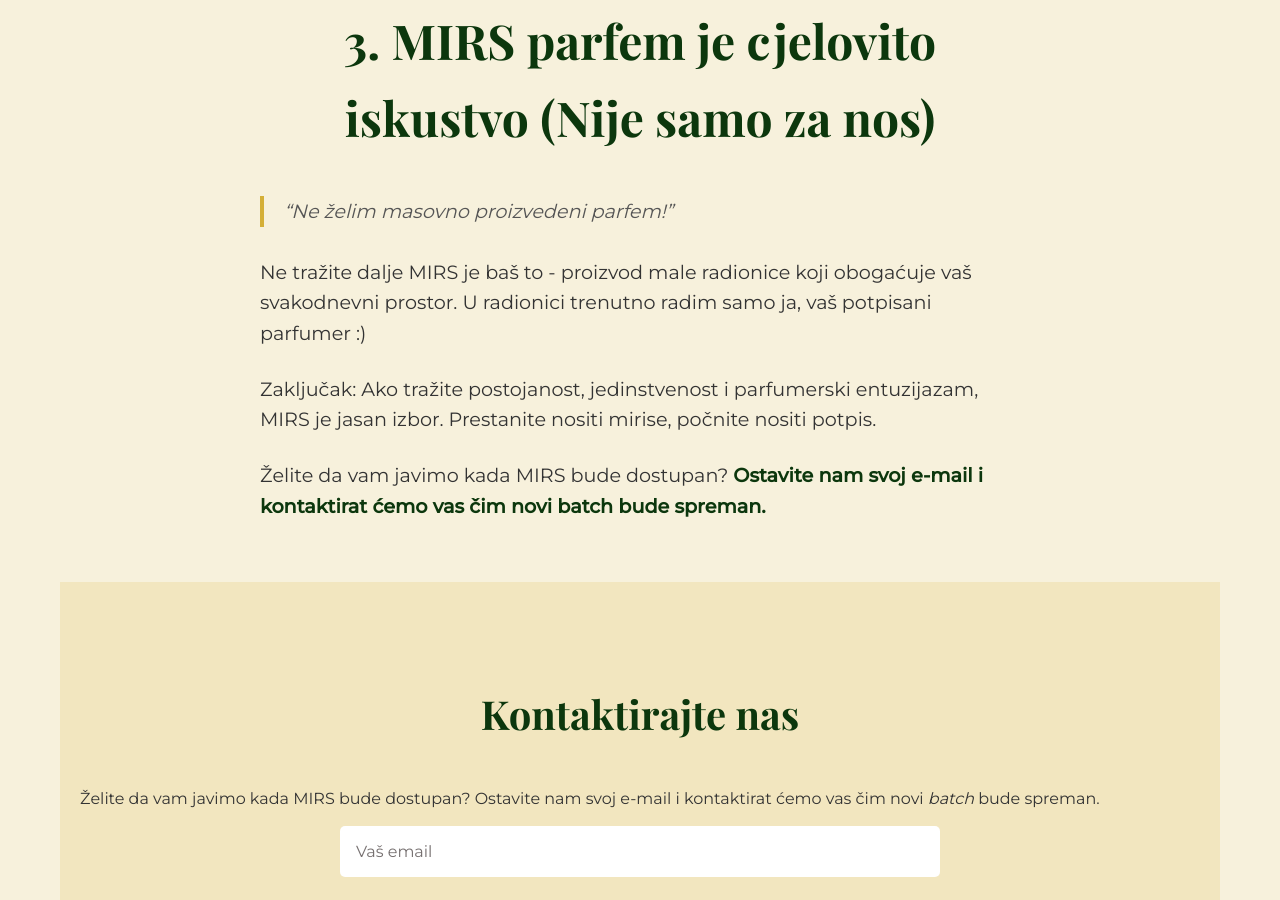
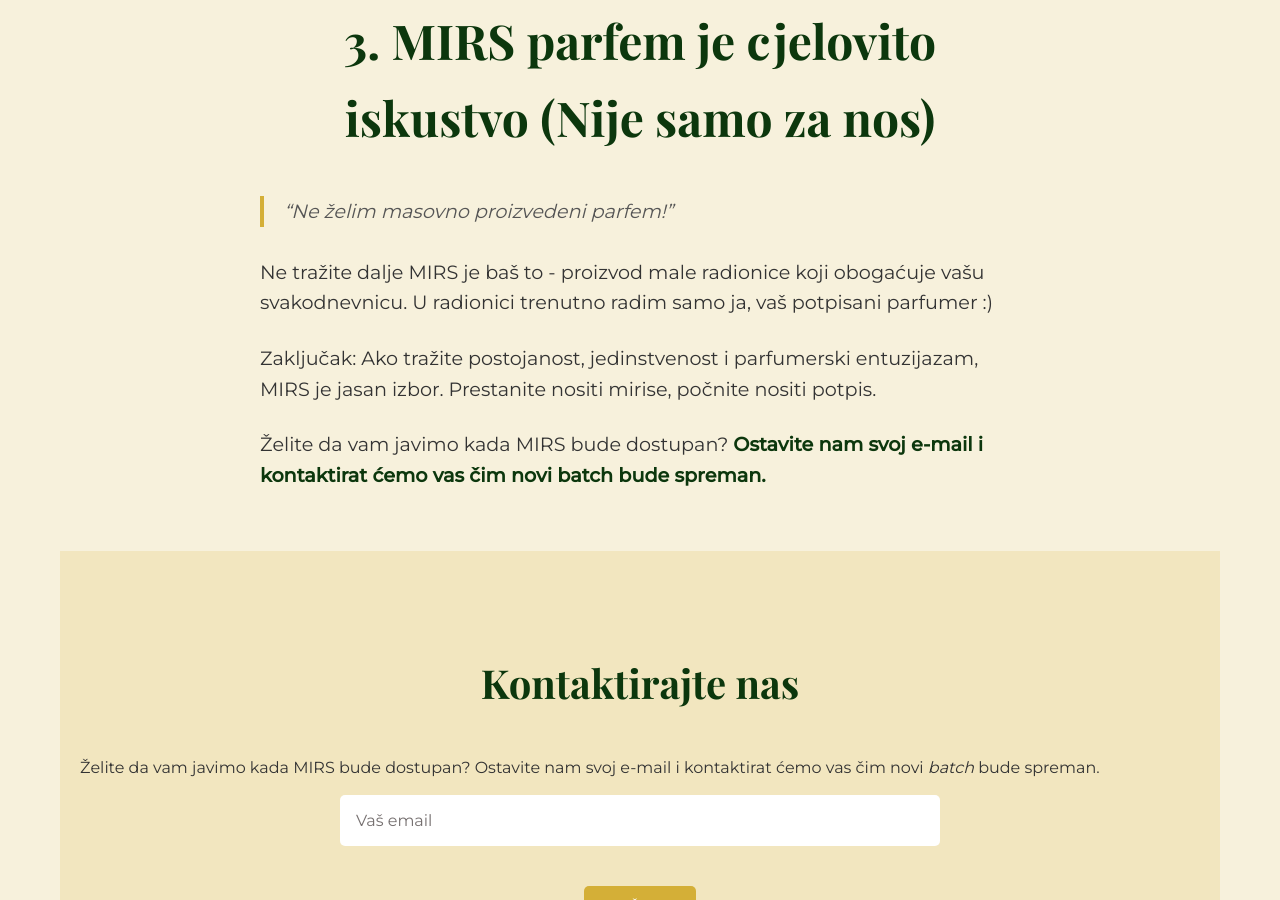
Before and after one commit to banovotz/mirs, a Jekyll site: the page built from _posts/2025-12-17-zasto-bih-trebala-odabrati-mirs.md, in a window 1280 px wide and 900 px high, scrolled down 1854 px. Built offline with Jekyll 4.4.1, drawn with Linux system fonts in a browser that asks for light colours; comment, search, counter and statistics services are not loaded.

Commit message:
Fix grammar in MIRS perfume description
Corrected grammatical errors for clarity.

```diff
--- a/_posts/2025-12-17-zasto-bih-trebala-odabrati-mirs.md
+++ b/_posts/2025-12-17-zasto-bih-trebala-odabrati-mirs.md
@@ -30,7 +30,7 @@
 > "Ne želim masovno proizvedeni parfem!"
 
 
-Ne tražite dalje MIRS je baš to -  proizvod male radionice koji obogaćuje vaš svakodnevni prostor. U radionici trenutno radim samo ja, vaš potpisani parfumer :)
+Ne tražite dalje MIRS je baš to -  proizvod male radionice koji obogaćuje vašu svakodnevnicu. U radionici trenutno radim samo ja, vaš potpisani parfumer :)
 
 
 Zaključak: Ako tražite postojanost, jedinstvenost i parfumerski entuzijazam, MIRS je jasan izbor. Prestanite nositi mirise, počnite nositi potpis.
```
